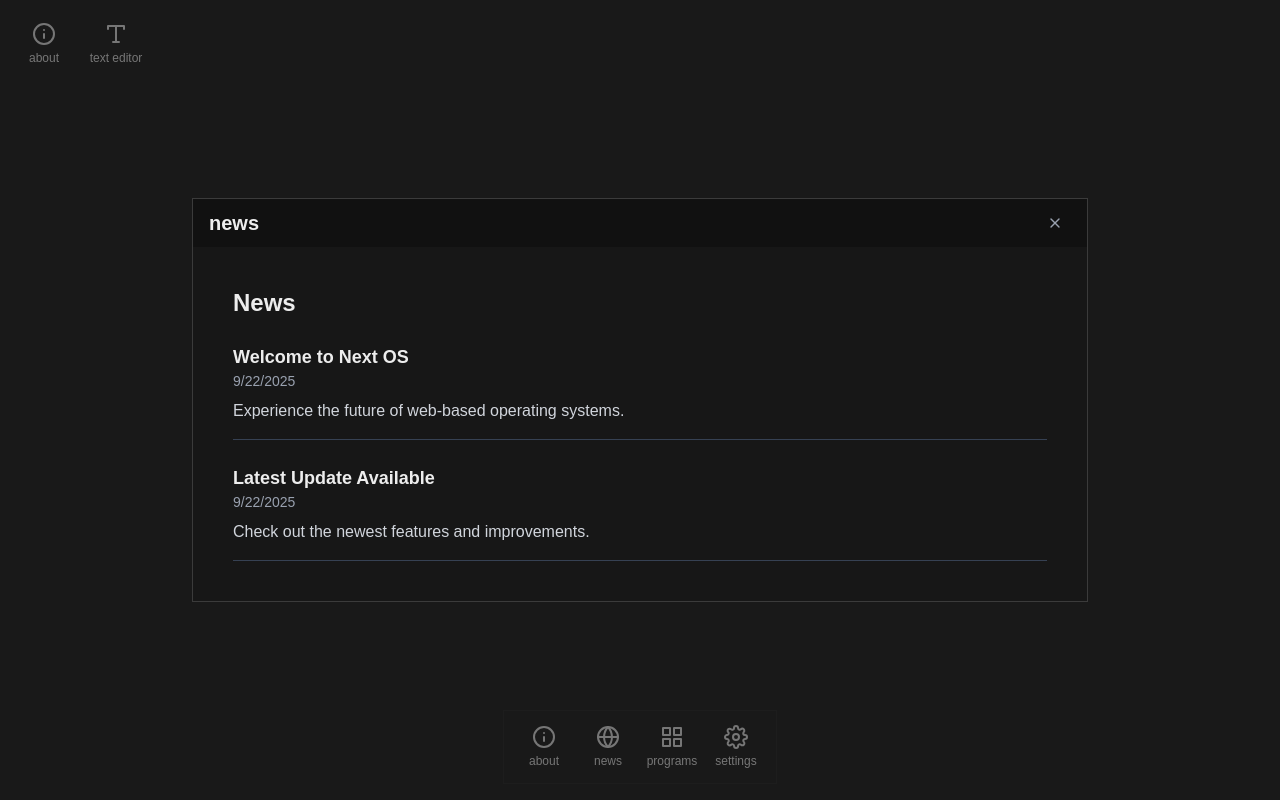
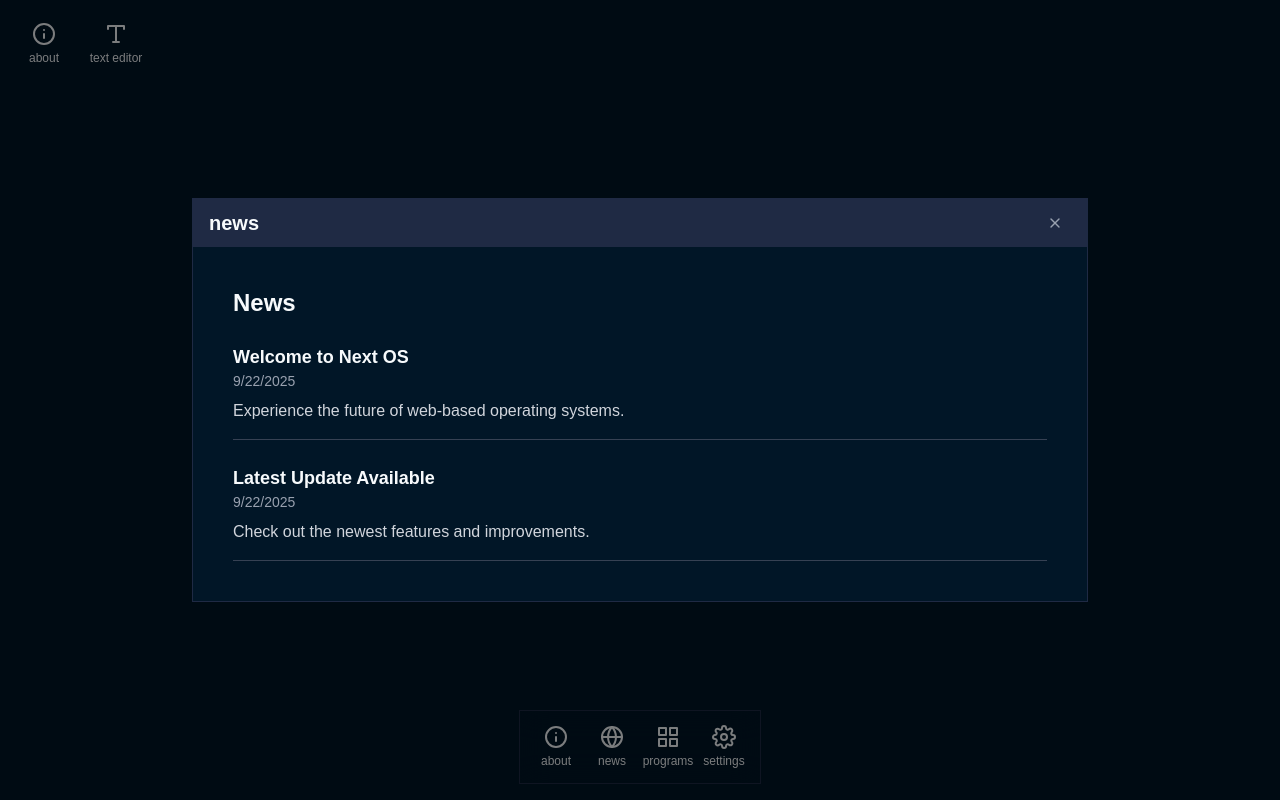
Before and after one commit to Johan-Melin/next-os, a Next.js app: page / in a window 1280 px wide. Both pictures are taken after a click on the element "news". Built offline with nearby package versions, Linux system fonts and the light colour scheme.

Commit message:
style: change default colors

```diff
--- a/src/app/globals.css
+++ b/src/app/globals.css
@@ -1,19 +1,15 @@
 @import "tailwindcss";
 
 :root {
-  --background: #333333;
-  --foreground: #ededed;
-  --window-panel: #111111;
-  --window-background: #171717;
-  --window-border: #3b3b3b;
+  --background: #011627;
+  --foreground: #F7FAFC;
+  --border: #1F2A44;
 }
 
 @theme inline {
   --color-background: var(--background);
   --color-foreground: var(--foreground);
-  --color-window-panel: var(--window-panel);
-  --color-window-background: var(--window-background);
-  --color-window-border: var(--window-border);
+  --color-border: var(--border);
   --font-sans: var(--font-geist-sans);
   --font-mono: var(--font-geist-mono);
 }
--- a/src/components/Dock.tsx
+++ b/src/components/Dock.tsx
@@ -4,11 +4,9 @@ import { RegistryKey } from "@/data/apps";
 
 export default function Dock({ setOpenWindow }: { setOpenWindow: (id: RegistryKey, title: string) => void }) {
   return (
-    <div className="fixed bottom-4 left-1/2 transform -translate-x-1/2 flex justify-center items-end p-2 backdrop-blur-lg border border-window-border">
+    <div className="fixed bottom-4 left-1/2 transform -translate-x-1/2 flex justify-center items-end p-2 backdrop-blur-lg border border-border">
       {dockApps.map((app) => (
-        <div key={app.title} className="mx-1">
-          <AppIcon Icon={app.Icon} title={app.title} onClick={() => setOpenWindow(app.component, app.title)} />
-        </div>
+        <AppIcon key={app.title} Icon={app.Icon} title={app.title} onClick={() => setOpenWindow(app.component, app.title)} />
       ))}
     </div>
   );
--- a/src/components/Window.tsx
+++ b/src/components/Window.tsx
@@ -10,9 +10,9 @@ interface WindowProps {
 export default function Window({ component: Component, title, onClose }: WindowProps) {
   return (
     <div className="fixed inset-0 bg-black/50 flex items-center justify-center z-50 p-4">
-      <div className="w-full max-w-4xl max-h-[80vh] overflow-hidden border border-window-border">
+      <div className="w-full max-w-4xl max-h-[80vh] overflow-hidden border border-border">
         <div
-          className="px-4 py-2 flex justify-between items-center bg-window-panel">
+          className="px-4 py-2 flex justify-between items-center bg-border">
           <h2 className="text-xl font-semibold">{title}</h2>
           <button
             onClick={onClose}
@@ -25,7 +25,7 @@ export default function Window({ component: Component, title, onClose }: WindowP
 
         {/* Content */}
         <div
-          className="p-4 overflow-y-auto flex-grow bg-window-background">
+          className="p-4 overflow-y-auto flex-grow bg-background">
           <Component />
         </div>
       </div>
```
